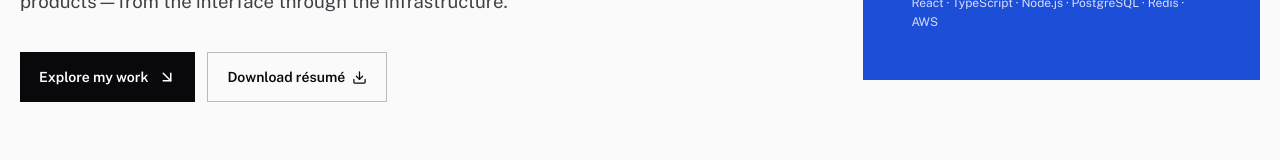
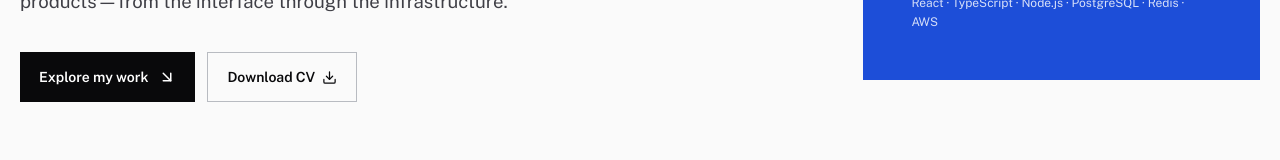
Before and after one commit to oscarlolero/o.montescamberos-cv, a React (Vite) app: page / in a window 1280 px wide. Shown: the part 638-798 px from the top of the page. Built offline with nearby package versions, Linux system fonts and the light colour scheme.

Commit message:
fix: use CV labels for downloads

```diff
--- a/src/App.jsx
+++ b/src/App.jsx
@@ -176,7 +176,7 @@ export default function App() {
             <p className="hero__summary">Seven-plus years delivering web, mobile, cloud, real-time, and AI-enabled products—from the interface through the infrastructure.</p>
             <div className="hero__actions">
               <a className="button button--primary" href="#experience">Explore my work <ArrowDownRight aria-hidden="true" /></a>
-              <ExternalLink className="button button--secondary" href={PROFILE.resume} download>Download résumé</ExternalLink>
+              <ExternalLink className="button button--secondary" href={PROFILE.resume} download>Download CV</ExternalLink>
             </div>
           </motion.div>
           <motion.aside className="current-role" aria-label="Current role" initial={reduceMotion ? false : { opacity: 0, scale: 0.98 }} animate={reduceMotion ? undefined : { opacity: 1, scale: 1 }} transition={{ duration: 0.5, delay: 0.08, ease: [0.22, 1, 0.36, 1] }}>
@@ -222,7 +222,7 @@ export default function App() {
         <div className="site-footer__links">
           <a href={PROFILE.linkedin} target="_blank" rel="noreferrer"><Linkedin aria-hidden="true" /> LinkedIn</a>
           <a href={PROFILE.github} target="_blank" rel="noreferrer"><Github aria-hidden="true" /> GitHub</a>
-          <ExternalLink href={PROFILE.resume} download>Résumé</ExternalLink>
+          <ExternalLink href={PROFILE.resume} download>CV</ExternalLink>
         </div>
         <span>© {new Date().getFullYear()}</span>
       </footer>
```
